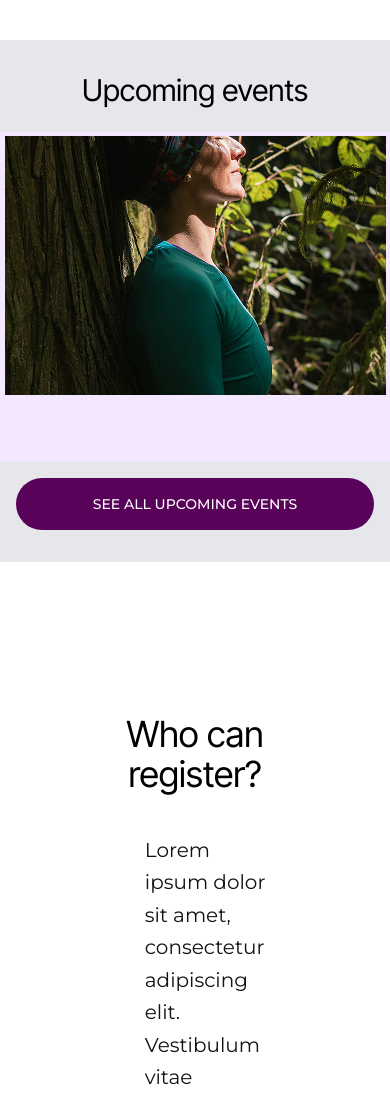
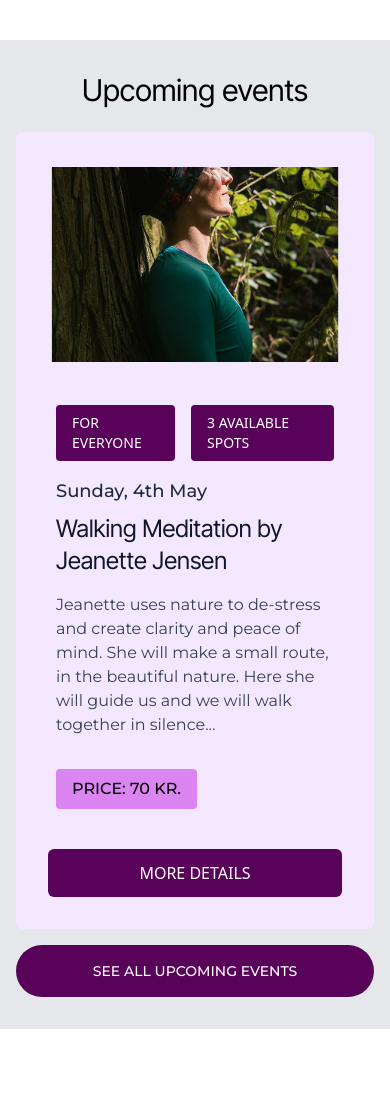
Before and after one commit to Ivankirev39/tidslerne-website, a plain HTML site: page events.html in a window 390 px wide. Shown: the part 660-1760 px from the top of the page. Drawn offline with nearby package versions, Linux system fonts and the light colour scheme.

Commit message:
Events card responsive layout
Starts to look ok; I will come back to it later; after that I will copy the fixes to all similar cards on all pages

```diff
--- a/events.html
+++ b/events.html
@@ -165,16 +165,19 @@
     <h2 class="text-3xl">Upcoming events</h2>
   </div>
 
+  <div class="flex flex-col gap-8 w-full max-w-7xl sm:flex-row lg:flex-row lg:flex-wrap">
 
+    <!-- Card 1 -->
+    <div class="flex flex-col flex-wrap md:flex-row sm:flex-row h-auto overflow-hidden rounded-md bg-purple-100 w-full p-4">
 
-   <div class="flex h-[330px] w-[1200px] flex-col overflow-hidden rounded-md bg-purple-100 md:flex-row">
       <!-- Image -->
-  <div class="flex items-center justify-center w-full md:w-2/5">
+      <div class="flex items-center justify-center w-full md:w-2/7 p-4">
         <img src="img/frame-82.png" alt="Person leaning against tree in nature" class="max-h-[360px] w-auto object-cover" />
       </div>
 
       <!-- Content -->
-  <div class="flex w-full flex-col p-6 md:w-3/5">
+      <div class="flex flex-col w-full p-6 md:w-3/7">
+
         <!-- Tags -->
         <div class="mb-4 flex gap-4">
           <span class="rounded bg-[#580259] px-4 py-2 text-sm font-medium text-white">FOR EVERYONE</span>
@@ -186,20 +189,27 @@
           <div>
             <p class="mb-2 text-lg font-medium text-gray-800">Sunday, 4th May</p>
             <h3 class="mb-4 text-2xl text-gray-900">Walking Meditation by Jeanette Jensen</h3>
-        <div class="flex items-start justify-between gap-4">
-          <p class="flex-grow text-gray-700">Jeanette uses nature to de-stress and create clarity and peace of mind. She will make a small route, in the beautiful nature. Here she will guide us and we will walk together in silence...</p>
-          <button class="w-[500px] self-start rounded-md bg-[#580259] px-6 py-3 font-medium text-white hover:bg-purple-900">MORE DETAILS</button>
-        </div>
-      </div>
-
-      <!-- Price -->
-      <div>
+            <p class="text-gray-700 mb-4">Jeanette uses nature to de-stress and create clarity and peace of mind. She will make a small route, in the beautiful nature. Here she will guide us and we will walk together in silence...</p>
             <div class="inline-block rounded bg-[#DB85F2] mt-4 px-4 py-2">
               <p class="font-medium text-black">PRICE: 70 KR.</p>
             </div>
           </div>
         </div>
+
       </div>
+
+      <!-- Button -->
+      <div class="flex flex-col items-center justify-center w-full md:w-auto p-4">
+        <button class="w-full md:w-auto rounded-md bg-[#580259] px-6 py-3 font-medium text-white hover:bg-purple-900">
+          MORE DETAILS
+        </button>
+      </div>
+
+    </div>
+
+    <!--Card 2-->
+
+
   </div>
 
 
@@ -209,7 +219,7 @@
       See all upcoming events
     </a>
   </div>
-  </div>
+
 </section>
 
 
```
Lines whose indentation alone changed are shown as unchanged.
